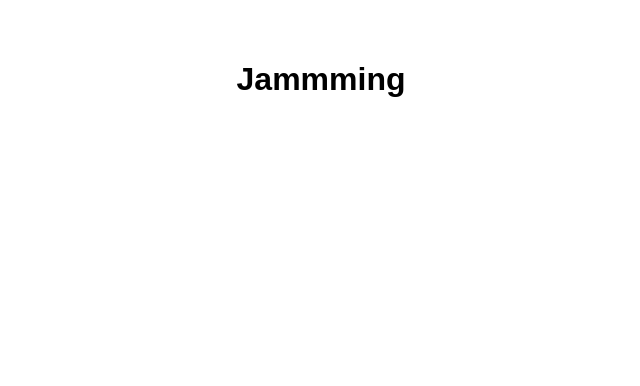
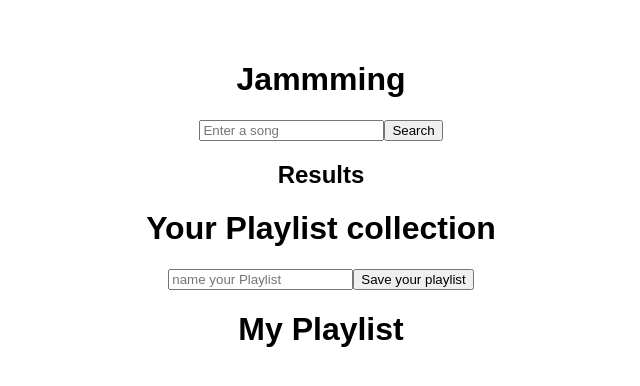
Before and after one commit to FatimaZahraAachak/jammming, a React (Create React App) app: page / in a window 1280 px wide. Shown: the top 386 px of the page, without its empty margins (319-959 px from the left). Built offline with nearby package versions, Linux system fonts and the light colour scheme.

Commit message:
Implement core functionality for Jammming app with search, playlist management, and track display

```diff
--- a/src/App.js
+++ b/src/App.js
@@ -1,9 +1,70 @@
+import { useState } from 'react';
 import './App.css';
+import SearchBar from './components/SearchBar/SearchBar.js';
+import SearchResults from './components/SearchResults/SearchResults.js';
+import Playlist from './components/Playlist/Playlist.js';
+import PlaylistCollection from './components/PlaylistCollection/PlaylistCollection.js';
+
+const sampleTracks = [
+  { title: "Blinding Lights", singer: "The Weeknd" },
+  { title: "Levitating", singer: "Dua Lipa" },
+  { title: "Shape of You", singer: "Ed Sheeran" },
+  { title: "Good 4 U", singer: "Olivia Rodrigo" },
+  { title: "Stay", singer: "The Kid LAROI & Justin Bieber" },
+  { title: "Easy On Me", singer: "Adele" },
+  { title: "Peaches", singer: "Justin Bieber" },
+  { title: "As It Was", singer: "Harry Styles" },
+  { title: "Flowers", singer: "Miley Cyrus" },
+  { title: "Bad Habit", singer: "Steve Lacy" }
+];
+
+const samplePlayLists = [
+  {
+    name: 'love',
+    songs: [{ title: "Blinding Lights", singer: "The Weeknd" },
+    { title: "Levitating", singer: "Dua Lipa" },
+    { title: "Shape of You", singer: "Ed Sheeran" }]
+  },
+  {
+    name: 'friends',
+    songs: [{ title: "Flowers", singer: "Miley Cyrus" },
+    { title: "Bad Habit", singer: "Steve Lacy" }]
+  }
+]
 
 function App() {
+  const [filtredTracks, setFiltredTracks] = useState([]);
+  const [myTracks, setMyTracks] = useState([]);
+  const [myPlaylists, setPlayLists] = useState([]);
+
+  const handleSearchSubmit = (text) => {
+    const results = sampleTracks.filter((item) => item.title.toLowerCase().includes(text.toLowerCase()));
+    setFiltredTracks(results);
+  };
+
+  const handleAddNewTrack = (t) => {
+    const hasTrack = myTracks.some((e) => e.title === t.title);
+    if (hasTrack) {
+      return;
+    }
+    setMyTracks([...myTracks, t]);
+  }
+  const handleRemoveNewTrack = (mytrack) => {
+    const newplaylist = myTracks.filter(item => item.title !== mytrack.title);
+    setMyTracks(newplaylist);
+  }
+  const handleAddNewPlaylist = (newPlaylist) => {
+    setPlayLists([...myPlaylists, newPlaylist]);
+    setMyTracks([]);
+  }
+
   return (
-      <div className="App">
+    <div className="App">
       <h1>Jammming</h1>
+      <SearchBar handleSubmit={handleSearchSubmit} />
+      <h2>Results</h2>
+      <SearchResults handleAddNewTrack={handleAddNewTrack} tracks={filtredTracks} />
+      <PlaylistCollection handleAddNewPlaylist={handleAddNewPlaylist} myPlaylists={myPlaylists} mytracks={myTracks} />
     </div>
   );
 }
--- a/src/components/Playlist/Playlist.js
+++ b/src/components/Playlist/Playlist.js
@@ -0,0 +1,18 @@
+import Track from "../Track/Track";
+function Playlist({ mytracks, handleRemoveNewTrack }) {
+    const handleRemove = (mytrack)=>{
+        handleRemoveNewTrack(mytrack);
+    }
+    return (
+        <div>
+            <h1>My Playlist</h1>
+            {mytracks.map((mytrack) =>
+            <div>
+                    <Track track={mytrack} onActionClick={handleRemove} buttonLabel="-" />
+            </div>
+            )}
+        </div>
+     );
+}
+
+export default Playlist;
--- /dev/null
+++ b/src/components/PlaylistCollection/PlaylistCollection.js
@@ -0,0 +1,43 @@
+import { useState } from "react";
+import Playlist from "../Playlist/Playlist";
+import Track from "../Track/Track";
+function PlaylistCollection({ handleAddNewPlaylist, myPlaylists,mytracks }) {
+    const [playlistName, setPlaylistName] = useState("");
+    const handleChange = (event) => {
+        setPlaylistName(event.target.value);
+    }
+    const handleSavePlaylist = () => {
+        handleAddNewPlaylist({ name: playlistName, songs: mytracks });
+        setPlaylistName('');
+    }
+    console.log(myPlaylists)
+    return (
+        <div>
+            <h1>Your Playlist collection</h1>
+            <input type="text"
+                name="name"
+                id="name"
+                value={playlistName}
+                onChange={handleChange}
+                placeholder="name your Playlist"
+                required />
+            <button onClick={handleSavePlaylist} >Save your playlist</button>
+            <Playlist mytracks={mytracks}/>
+            <div>
+                {myPlaylists.map((myPlaylist) =>
+                    <div>
+                        <p>{myPlaylist.name}</p>
+                        {myPlaylist.songs.map((song) =>
+                            <Track track={song}/>
+                        )}
+                    </div>
+
+                )}
+            </div>
+
+
+        </div>
+    );
+}
+
+export default PlaylistCollection;
--- a/src/components/SearchBar/SearchBar.js
+++ b/src/components/SearchBar/SearchBar.js
@@ -0,0 +1,22 @@
+import React, {useState} from 'react';
+export default function SearchBar({handleSubmit}){
+
+    const[searchTerm,setSearchTerm]=useState('');
+
+    const handleChange = (event) => {
+        setSearchTerm(event.target.value)
+    };
+
+    const handleSearch = () => {
+        if (searchTerm.trim()!== '' ){
+            handleSubmit(searchTerm);
+        };
+    };
+
+    return(
+        <div>
+            <input type='text' value={searchTerm} onChange={handleChange} placeholder="Enter a song" />
+                <button onClick={handleSearch}>Search</button>
+            </div>
+    );
+};
--- a/src/components/SearchResults/SearchResults.js
+++ b/src/components/SearchResults/SearchResults.js
@@ -0,0 +1,13 @@
+import Track from "../Track/Track";
+function SearchResults({ tracks, handleAddNewTrack }) {
+    const handleClick=(t)=>{
+        handleAddNewTrack(t);
+    }
+    return <div>
+        {tracks.map((track)=><div>
+            <Track track={track} onActionClick={handleClick} buttonLabel="+"/>
+        </div>)}
+    </div>;
+}
+
+export default SearchResults;
--- a/src/components/Track/Track.js
+++ b/src/components/Track/Track.js
@@ -0,0 +1,11 @@
+function Track({ track, onActionClick, buttonLabel }) {
+    return (
+        <div>
+            <h2>{track.title}</h2>
+            <p>{track.singer}</p>
+            <button onClick={() => onActionClick(track)}>{buttonLabel}</button>
+        </div>
+    );
+}
+
+export default Track;
```
Also changed, not shown: src/components/PlaylistCollection/PlaylistCollection.css (added).
